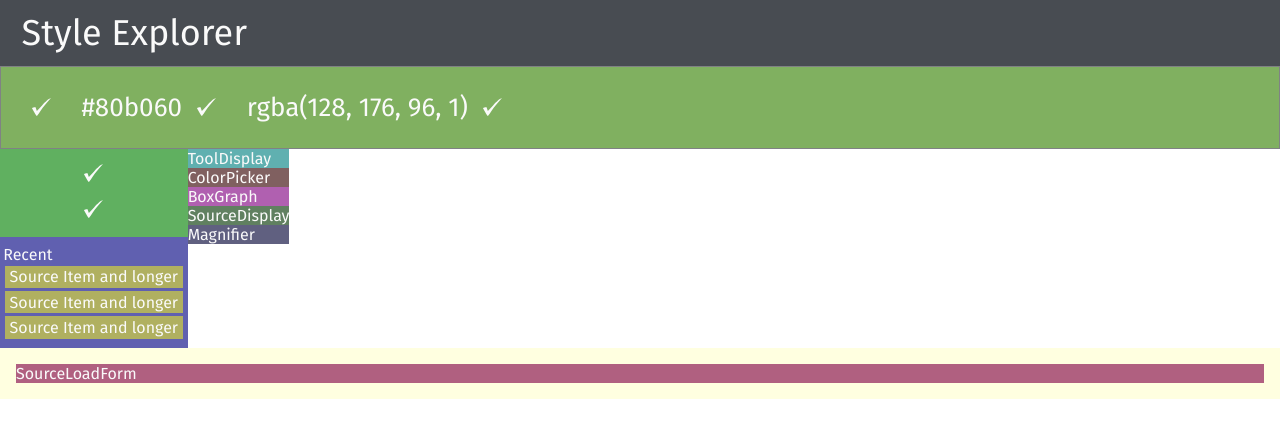
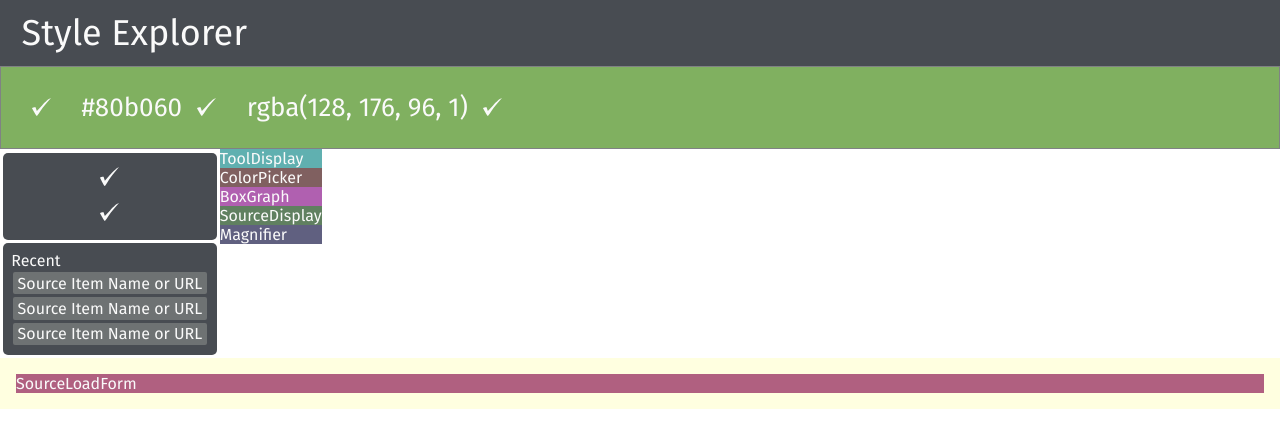
Before and after one commit to philrmass/style-explorer, a React app: page / in a window 1280 px wide. Shown: the top 448 px of the page. Built offline with nearby package versions, Linux system fonts and the light colour scheme.

Commit message:
style left nav

```diff
--- a/src/components/MainPane.css
+++ b/src/components/MainPane.css
@@ -4,5 +4,6 @@
 }
 
 .leftNav {
+  padding: var(--left-nav-padding);
   max-width: 20%;
 }
--- a/src/components/NavBar.css
+++ b/src/components/NavBar.css
@@ -1,6 +1,6 @@
 .navBar {
   padding: 0.3em;
   padding-left: 0.6em;
-  background-color: var(--nav-bar-color);
+  background-color: var(--dark-color);
   font-size: 3.6rem;
 }
--- a/src/components/SourceItem.css
+++ b/src/components/SourceItem.css
@@ -1,9 +1,14 @@
 .sourceItem {
   display: flex;
   padding: 0.1em 0.3em;
+  border-radius: 2px;
   margin: 0.1em;
-  background-color: #b0b060;
+  background-color: var(--mid-color);
   overflow: hidden;
   text-overflow: ellipsis;
   white-space: nowrap;
 }
+
+.sourceItem:hover {
+  color: red;
+}
--- a/src/components/SourceItem.jsx
+++ b/src/components/SourceItem.jsx
@@ -4,7 +4,7 @@ import styles from './SourceItem.css';
 function SourceItem() {
   return (
     <div className={styles.sourceItem}>
-      <span>Source Item and longer</span>
+      <span>Source Item Name or URL</span>
     </div>
   );
 }
--- a/src/components/SourceList.css
+++ b/src/components/SourceList.css
@@ -1,7 +1,8 @@
 .sourceList {
   display: flex;
   flex-direction: column;
-  padding: 0.5em 0.2em;
-  background-color: #6060b0;
+  padding: 0.5em 0.5em;
+  border-radius: 5px;
+  background-color: var(--dark-color);
   overflow: hidden;
 }
--- a/src/components/ToolBar.css
+++ b/src/components/ToolBar.css
@@ -1,6 +1,8 @@
 .toolBar {
   display: flex;
+  flex-direction: column;
   padding: 0.5em;
-  flex-direction: column;
-  background-color: #60b060;
+  border-radius: 5px;
+  margin-bottom: var(--left-nav-padding);
+  background-color: var(--dark-color);
 }
--- a/src/index.css
+++ b/src/index.css
@@ -1,6 +1,8 @@
 :root {
+  --left-nav-padding: 0.2em;
   --border-color: #808284;
-  --nav-bar-color: #484c52;
+  --dark-color: #484c52;
+  --mid-color: #6e7273;
   --dark-text-color: #404040;
   --light-text-color: #fafafa;
   --current-contrast-color: var(--light-text-color);
```
Also changed, not shown: 1 other file (tests, documents, lock files or other folders).
